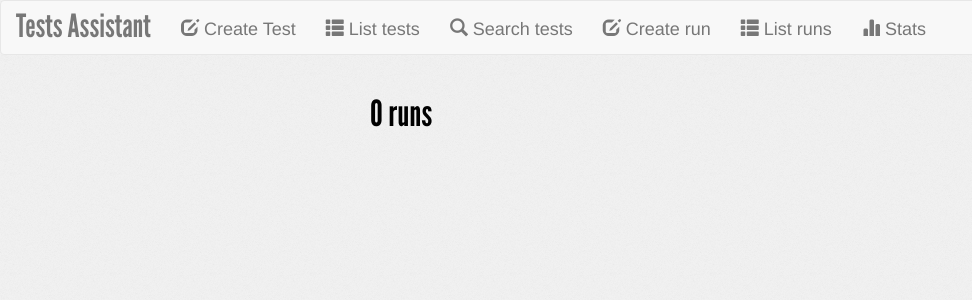
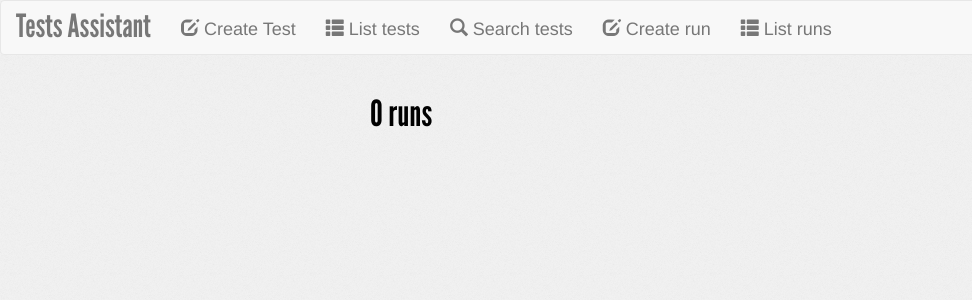
Before and after one commit to tests-assistant/tests-assistant, a Django app: page /run/list/ in a window 1280 px wide. Shown: the top 300 px of the page, without its empty margins (0-972 px from the left). Run offline with Django 3.2, Linux system fonts and the light colour scheme; data that the repository does not hold is empty; some libraries are stand-ins or nearby versions.

Commit message:
stats are broken since there is not more version

```diff
--- a/src/assistant/templates/assistant/navigation.html
+++ b/src/assistant/templates/assistant/navigation.html
@@ -3,4 +3,3 @@
 <li><a href="{% url "assistant-home" %}search"><span class="glyphicon glyphicon-search"></span> Search tests</a></li>
 <li><a href="{% url "run-add" %}"><span class="glyphicon glyphicon-edit"></span> Create run</a></li>
 <li><a href="{% url "run-list" %}"><span class="glyphicon glyphicon-th-list"></span> List runs</a></li>
-<li><a href="{% url "run-stats" %}"><span class="glyphicon glyphicon-stats"></span> Stats</a></li>
```
